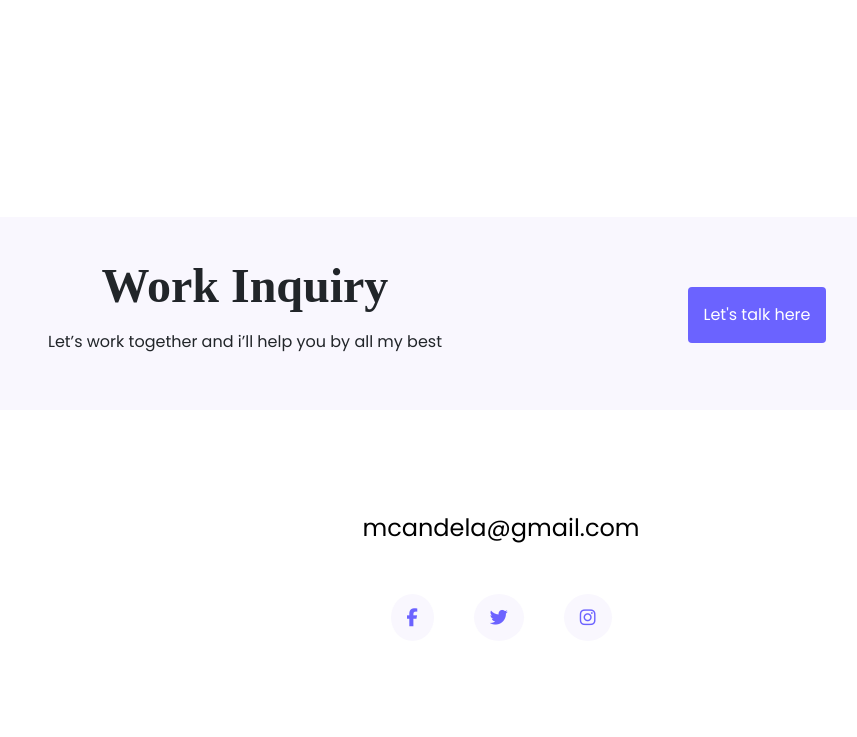
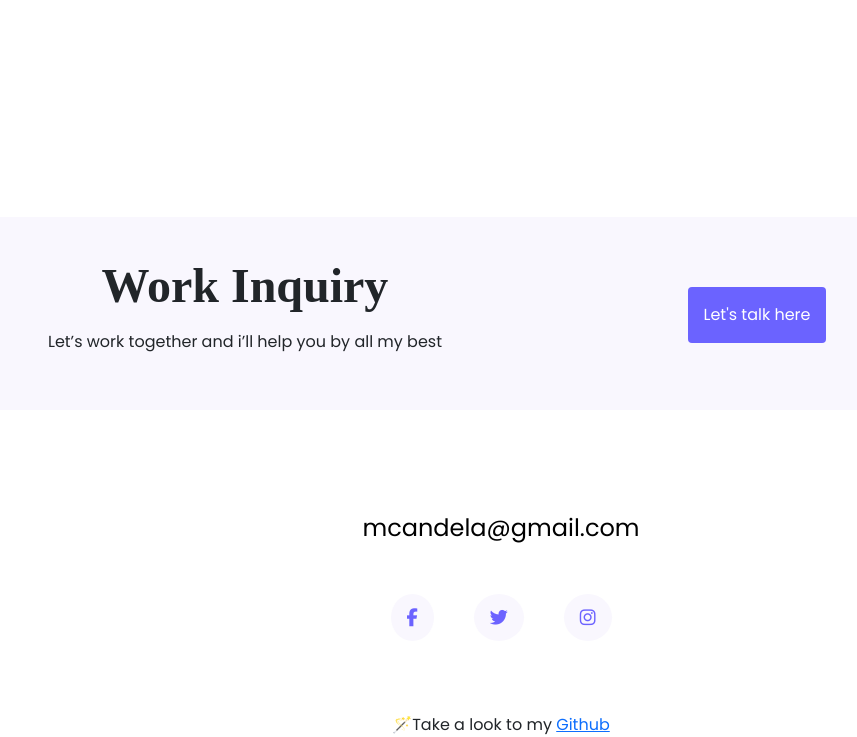
Before and after one commit to macandelachaves/portfolio-Candela, a plain HTML site: page index.html in a window 1280 px wide. Shown: the part 2645-3382 px from the top of the page, without its empty margins (139-996 px from the left). Before the commit the page ends 3334 px from the top, so only its background shows below. Drawn offline with nearby package versions, Linux system fonts and the light colour scheme; a web font is replaced by a local one.

Commit message:
adding the github in the footer

```diff
--- a/index.html
+++ b/index.html
@@ -193,6 +193,12 @@
           <i class="fa-brands fa-instagram"></i
         ></a>
       </div>
+       <br />
+       <div class="d-flex justify-content-center">
+        🪄Take a look to my&nbsp <a href="https://github.com/macandelachaves/portfolio-Candela"
+          >Github </a
+        >
+        </div>
     </footer>
         </div>
 
```
Also changed, not shown: about-me.html (+5 -0 lines).
